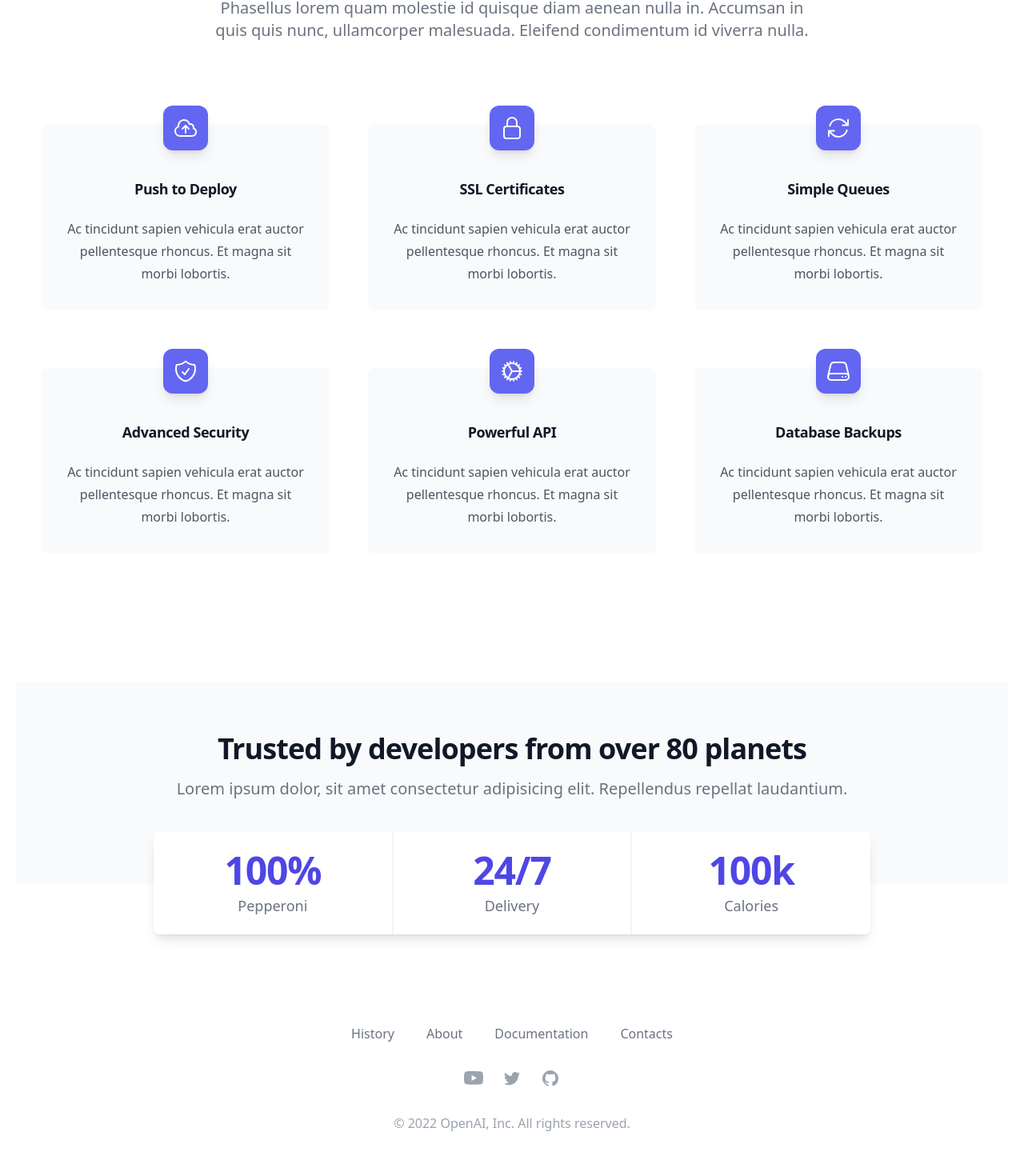
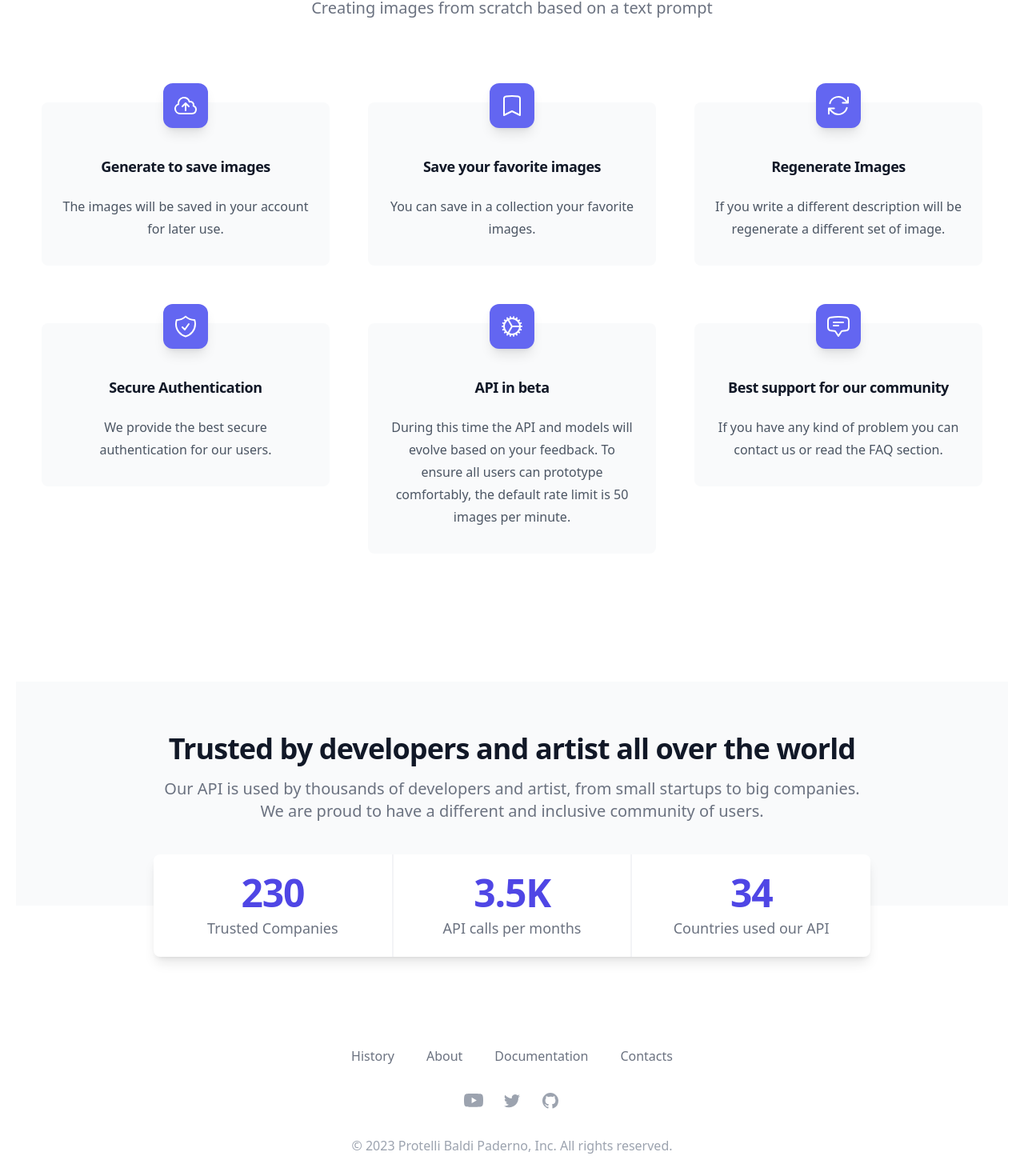
Before and after one commit to lucaprotelli/image-generator, a React (Vite) app: page / in a window 1280 px wide. Shown: the part 1694-3164 px from the top of the page at 80% size. Built offline with nearby package versions, Linux system fonts and the light colour scheme; no server answers; a web font is replaced by a local one.

Commit message:
add a lot of content text inside the project

```diff
--- a/src/components/CtaSection.jsx
+++ b/src/components/CtaSection.jsx
@@ -12,6 +12,7 @@ export default function CtaSection() {
                     <div className="inline-flex rounded-md shadow">
                         <a
                             href="https://beta.openai.com/docs/guides/images"
+                            target={"_blank"}
                             className="inline-flex items-center justify-center rounded-md border border-transparent bg-indigo-600 px-5 py-3 text-base font-medium text-white hover:bg-indigo-700"
                         >
                             Read the docs
@@ -20,6 +21,7 @@ export default function CtaSection() {
                     <div className="ml-3 inline-flex">
                         <a
                             href="https://beta.openai.com/overview"
+                            target={"_blank"}
                             className="inline-flex items-center justify-center rounded-md border border-transparent bg-indigo-100 px-5 py-3 text-base font-medium text-indigo-700 hover:bg-indigo-200"
                         >
                             Learn more
--- a/src/components/Features.jsx
+++ b/src/components/Features.jsx
@@ -1,48 +1,47 @@
 import {
+    ArrowDownCircleIcon,
     ArrowPathIcon,
+    BookmarkIcon,
+    ChatBubbleBottomCenterTextIcon,
     CloudArrowUpIcon,
     CogIcon,
-    LockClosedIcon,
     ServerIcon,
     ShieldCheckIcon,
 } from "@heroicons/react/24/outline"
 
 const features = [
     {
-        name: "Push to Deploy",
-        description:
-            "Ac tincidunt sapien vehicula erat auctor pellentesque rhoncus. Et magna sit morbi lobortis.",
+        name: "Generate to save images",
+        description: "The images will be saved in your account for later use.",
         icon: CloudArrowUpIcon,
     },
     {
-        name: "SSL Certificates",
-        description:
-            "Ac tincidunt sapien vehicula erat auctor pellentesque rhoncus. Et magna sit morbi lobortis.",
-        icon: LockClosedIcon,
+        name: "Save your favorite images",
+        description: "You can save in a collection your favorite images.",
+        icon: BookmarkIcon,
     },
     {
-        name: "Simple Queues",
+        name: "Regenerate Images",
         description:
-            "Ac tincidunt sapien vehicula erat auctor pellentesque rhoncus. Et magna sit morbi lobortis.",
+            "If you write a different description will be regenerate a different set of image.",
         icon: ArrowPathIcon,
     },
     {
-        name: "Advanced Security",
-        description:
-            "Ac tincidunt sapien vehicula erat auctor pellentesque rhoncus. Et magna sit morbi lobortis.",
+        name: "Secure Authentication",
+        description: "We provide the best secure authentication for our users.",
         icon: ShieldCheckIcon,
     },
     {
-        name: "Powerful API",
+        name: "API in beta",
         description:
-            "Ac tincidunt sapien vehicula erat auctor pellentesque rhoncus. Et magna sit morbi lobortis.",
+            "During this time the API and models will evolve based on your feedback. To ensure all users can prototype comfortably, the default rate limit is 50 images per minute.",
         icon: CogIcon,
     },
     {
-        name: "Database Backups",
+        name: "Best support for our community",
         description:
-            "Ac tincidunt sapien vehicula erat auctor pellentesque rhoncus. Et magna sit morbi lobortis.",
-        icon: ServerIcon,
+            "If you have any kind of problem you can contact us or read the FAQ section.",
+        icon: ChatBubbleBottomCenterTextIcon,
     },
 ]
 
@@ -58,9 +57,7 @@ export default function Features() {
                         Everything you need to generate your image
                     </p>
                     <p className="mx-auto mt-5 max-w-prose text-xl text-gray-500">
-                        Phasellus lorem quam molestie id quisque diam aenean
-                        nulla in. Accumsan in quis quis nunc, ullamcorper
-                        malesuada. Eleifend condimentum id viverra nulla.
+                        Creating images from scratch based on a text prompt
                     </p>
                     <div className="mt-20">
                         <div className="grid grid-cols-1 gap-12 sm:grid-cols-2 lg:grid-cols-3">
--- a/src/components/Footer.jsx
+++ b/src/components/Footer.jsx
@@ -81,7 +81,8 @@ export default function Footer() {
                     ))}
                 </div>
                 <p className="mt-8 text-center text-base text-gray-400">
-                    &copy; 2022 OpenAI, Inc. All rights reserved.
+                    &copy; 2023 Protelli Baldi Paderno, Inc. All rights
+                    reserved.
                 </p>
             </div>
         </footer>
--- a/src/components/Form.jsx
+++ b/src/components/Form.jsx
@@ -138,7 +138,7 @@ export default function Form() {
                     <div className="mt-3 sm:mt-0 sm:ml-4 sm:flex-shrink-0">
                         <button
                             onClick={generateImage}
-                            className="submit block w-full rounded-md border border-transparent bg-indigo-600 px-4 py-2 text-center text-sm font-medium text-white shadow-sm hover:bg-indigo-700 focus:outline-none focus:ring-2 focus:ring-indigo-500 focus:ring-offset-2"
+                            className="submit block w-full rounded-md border border-transparent bg-indigo-600 px-4 py-2 text-center text-sm font-medium text-white shadow-sm transition-all hover:bg-indigo-700 focus:outline-none focus:ring-2 focus:ring-indigo-500 focus:ring-offset-2"
                         >
                             Generate
                         </button>
--- a/src/components/Navbar.jsx
+++ b/src/components/Navbar.jsx
@@ -82,7 +82,7 @@ export default function Navbar() {
                             <a
                                 key={item.name}
                                 href={item.href}
-                                className="font-semibold text-gray-900 border border-transparent px-3 py-2 transition-colors hover:no-underline rounded-lg hover:bg-indigo-200 hover:text-indigo-600"
+                                className="font-semibold text-gray-900 border border-transparent px-3 py-2 hover:no-underline rounded-lg transition-all hover:bg-indigo-200 hover:text-indigo-600"
                             >
                                 {item.name}
                             </a>
@@ -91,13 +91,13 @@ export default function Navbar() {
                     <div className="flex min-w-0 flex-1 grow justify-end gap-3">
                         <a
                             href="login"
-                            className="inline-block rounded-lg px-3 py-1.5 text-center text-sm font-semibold leading-6 text-gray-900 shadow-sm ring-1 ring-gray-900/10 hover:ring-gray-900/20"
+                            className="inline-block rounded-lg px-3 py-1.5 text-center text-sm font-semibold leading-6 text-gray-900 shadow-sm ring-1 ring-gray-900/10 transition-all hover:ring-gray-900/20"
                         >
                             Log in
                         </a>
                         <a
                             href="register"
-                            className="inline-block rounded-lg border border-transparent bg-indigo-600 px-4 py-1.5 text-center text-sm font-semibold leading-6 text-white shadow-sm hover:bg-indigo-700 focus:outline-none focus:ring-2 focus:ring-indigo-500 focus:ring-offset-2"
+                            className="inline-block rounded-lg border border-transparent bg-indigo-600 px-4 py-1.5 text-center text-sm font-semibold leading-6 text-white shadow-sm transition-all hover:bg-indigo-700 focus:outline-none focus:ring-2 focus:ring-indigo-500 focus:ring-offset-2"
                         >
                             Sign Up
                         </a>
--- a/src/components/Stats.jsx
+++ b/src/components/Stats.jsx
@@ -4,11 +4,12 @@ export default function Stats() {
             <div className="mx-auto max-w-7xl px-6 lg:px-8">
                 <div className="mx-auto max-w-4xl text-center">
                     <h2 className="text-3xl font-bold tracking-tight text-gray-900 sm:text-4xl">
-                        Trusted by developers from over 80 planets
+                        Trusted by developers and artist all over the world
                     </h2>
                     <p className="mt-3 text-xl text-gray-500 sm:mt-4">
-                        Lorem ipsum dolor, sit amet consectetur adipisicing
-                        elit. Repellendus repellat laudantium.
+                        Our API is used by thousands of developers and artist,
+                        from small startups to big companies. We are proud to
+                        have a different and inclusive community of users.
                     </p>
                 </div>
             </div>
@@ -20,26 +21,26 @@ export default function Stats() {
                             <dl className="rounded-lg bg-white shadow-lg sm:grid sm:grid-cols-3">
                                 <div className="flex flex-col border-b border-gray-100 p-6 text-center sm:border-0 sm:border-r">
                                     <dt className="order-2 mt-2 text-lg font-medium leading-6 text-gray-500">
-                                        Pepperoni
+                                        Trusted Companies
                                     </dt>
                                     <dd className="order-1 text-5xl font-bold tracking-tight text-indigo-600">
-                                        100%
+                                        230
                                     </dd>
                                 </div>
                                 <div className="flex flex-col border-t border-b border-gray-100 p-6 text-center sm:border-0 sm:border-l sm:border-r">
                                     <dt className="order-2 mt-2 text-lg font-medium leading-6 text-gray-500">
-                                        Delivery
+                                        API calls per months
                                     </dt>
                                     <dd className="order-1 text-5xl font-bold tracking-tight text-indigo-600">
-                                        24/7
+                                        3.5K
                                     </dd>
                                 </div>
                                 <div className="flex flex-col border-t border-gray-100 p-6 text-center sm:border-0 sm:border-l">
                                     <dt className="order-2 mt-2 text-lg font-medium leading-6 text-gray-500">
-                                        Calories
+                                        Countries used our API
                                     </dt>
                                     <dd className="order-1 text-5xl font-bold tracking-tight text-indigo-600">
-                                        100k
+                                        34
                                     </dd>
                                 </div>
                             </dl>
--- a/src/routes/aboutUs.jsx
+++ b/src/routes/aboutUs.jsx
@@ -40,9 +40,9 @@ export default function AboutUs() {
                                 Our Team
                             </h2>
                             <p className="text-xl text-gray-500">
-                                Odio nisi, lectus dis nulla. Ultrices maecenas
-                                vitae rutrum dolor ultricies donec risus
-                                sodales. Tempus quis et.
+                                We have a team of 3 people, all of them are
+                                students at the IIS Benedetto Castelli in
+                                Brescia.
                             </p>
                         </div>
                         <ul
--- a/src/routes/contact.jsx
+++ b/src/routes/contact.jsx
@@ -6,7 +6,7 @@ export default function Contact() {
     return (
         <>
             <Navbar />
-            <div className="bg-white h-screen flex justify-center items-center">
+            <div className="bg-white py-3 sm:py-8 md:py-20 lg:py-36">
                 <div className="mx-auto max-w-7xl py-16 px-6 lg:px-8">
                     <div className="mx-auto max-w-lg md:grid md:max-w-none md:grid-cols-2 md:gap-8">
                         <div>
@@ -29,10 +29,7 @@ export default function Contact() {
                                         />
                                     </div>
                                     <div className="ml-3 text-base text-gray-500">
-                                        <p>+1 (555) 123 4567</p>
-                                        <p className="mt-1">
-                                            Mon-Fri 8am to 6pm PST
-                                        </p>
+                                        <p>+39 (392) 123 4567 </p>
                                     </div>
                                 </div>
                                 <div className="mt-6 flex">
@@ -56,8 +53,7 @@ export default function Contact() {
                                 <p className="text-lg text-gray-500">
                                     Lorem, ipsum dolor sit amet consectetur
                                     adipisicing elit. Magni, repellat error
-                                    corporis doloribus similique, voluptatibus
-                                    numquam quam, quae officiis facilis.
+                                    corporis doloribus similique.
                                 </p>
                             </div>
                             <div className="mt-9">
@@ -69,10 +65,7 @@ export default function Contact() {
                                         />
                                     </div>
                                     <div className="ml-3 text-base text-gray-500">
-                                        <p>+1 (555) 123 4567</p>
-                                        <p className="mt-1">
-                                            Mon-Fri 8am to 6pm PST
-                                        </p>
+                                        <p>+39 (392) 123 4567</p>
                                     </div>
                                 </div>
                                 <div className="mt-6 flex">
--- a/src/routes/documentation.jsx
+++ b/src/routes/documentation.jsx
@@ -6,8 +6,20 @@ import { ChevronDownIcon } from "@heroicons/react/24/outline"
 
 const faqs = [
     {
-        question: "What's the best thing about Switzerland?",
-        answer: "I don't know, but the flag is a big plus. Lorem ipsum dolor sit amet consectetur adipisicing elit. Quas cupiditate laboriosam fugiat.",
+        question: "Protelli supererà l'esame della patente?",
+        answer: "No.",
+    },
+    {
+        question: "Baldi è un robot?",
+        answer: "Si lo è!",
+    },
+    {
+        question: "Pade è un uomo?",
+        answer: "No. E' una tartaruga.",
+    },
+    {
+        question: "Cosa fa Protelli quando non è in classe?",
+        answer: "Protelli è un robot, non ha bisogno di dormire.",
     },
     // More questions...
 ]
--- a/src/routes/history.jsx
+++ b/src/routes/history.jsx
@@ -57,9 +57,9 @@ export default function History() {
                                 <div className="mt-6">
                                     <a
                                         href={product.href}
-                                        className="relative flex items-center justify-center rounded-md border border-transparent bg-gray-100 py-2 px-8 text-sm font-medium text-gray-900 hover:bg-gray-200"
+                                        className="relative flex items-center justify-center rounded-md border border-transparent bg-red-100 py-2 px-8 text-sm font-medium text-red-600 transition-all hover:bg-red-200"
                                     >
-                                        Add to bag
+                                        Remove
                                         <span className="sr-only">
                                             , {product.name}
                                         </span>
```
